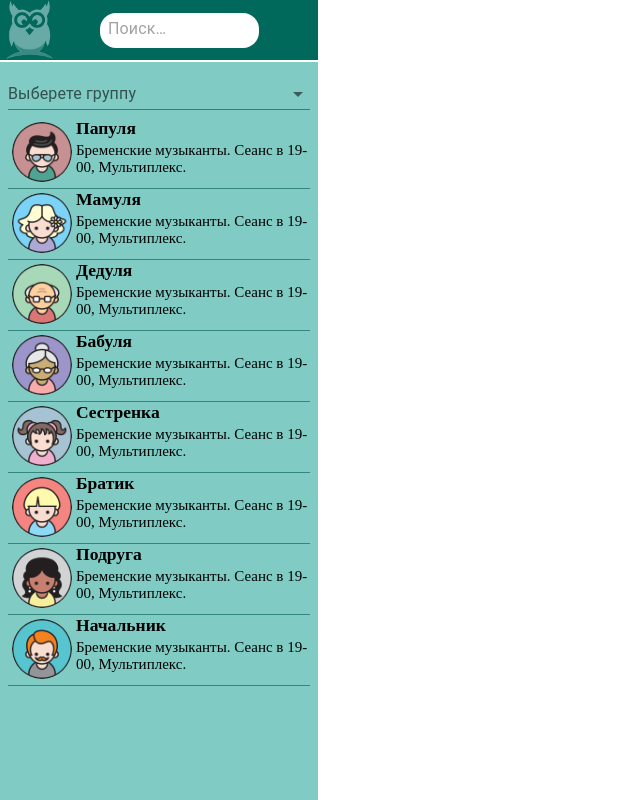
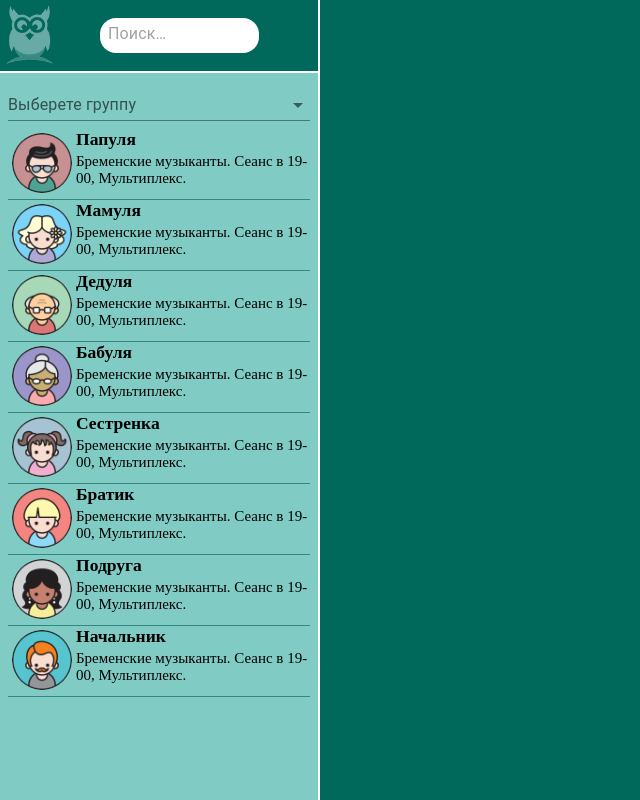
Before and after one commit to Svetlana-9/ulula, a React (Create React App) app in the folder ui/: page / in a window 1280 px wide. Shown: the whole page, without its empty margins (0-640 px from the left). Built offline with nearby package versions, Linux system fonts and the light colour scheme.

Commit message:
changed in ListWithDialogs(multifilter), added FullDialoge with DialogesHeader

```diff
--- a/ui/src/App.js
+++ b/ui/src/App.js
@@ -1,5 +1,8 @@
+import FullDialoge from "./FullDialoge/FullDialoge";
 import Navigation from "./Navigation/Navigation";
 import { ThemeProvider, createTheme } from "@mui/material/styles";
+import { Stack } from "@mui/material";
+import { useState } from "react";
 
 const theme = createTheme({
   palette: {
@@ -20,16 +23,25 @@ const theme = createTheme({
     },
   },
   typography: {
-    massege :{
-    fontFamily: 'Nunito Sans',
-    fontSize: 15,
-    }
-  }
+    massege: {
+      fontFamily: "Nunito Sans",
+      fontSize: 15,
+    },
+  },
 });
 function App() {
+  const [FullDialog, setFullDialoge] = useState([]);
+  function handleClick(contact) {
+    setFullDialoge(<FullDialoge contact={contact} />);
+  }
   return (
     <ThemeProvider theme={theme}>
-      <Navigation />
+      <Stack direction={"row"} sx={{
+        bgcolor: "primary.main"
+      }}>
+        <Navigation funcOnClick = {handleClick} />
+        {FullDialog}
+        </Stack>
     </ThemeProvider>
   );
 }
--- /dev/null
+++ b/ui/src/FullDialoge/DialogsHeader/DialogsHeader.jsx
@@ -0,0 +1,33 @@
+import { Box } from "@mui/material";
+import { Stack } from "@mui/material";
+import { Avatar } from "@mui/material";
+
+export default function DialogsHeader({contact}) {
+  return (
+    <Stack
+    alignItems={"center"}
+      direction={"row"}
+      spacing={2}
+      sx={{
+        typography: "massege",
+        borderBottom: "2px solid white",
+        height: 1 / 11,
+        boxSizing: "border-box",
+      }}
+    >
+      <Box sx={{
+        pl:3
+      }}>
+      <Avatar
+        sx={{
+          boxSizing: "border-box",
+          width: 60,
+          height: 60,
+        }}
+        src={contact.avatar}
+      />
+      </Box>
+      <h2>{contact.alias}</h2>
+    </Stack>
+  );
+}
--- /dev/null
+++ b/ui/src/FullDialoge/FullDialoge.jsx
@@ -0,0 +1,17 @@
+import { Box } from "@mui/material";
+// import emulator from "../emulator";
+import DialogsHeader from "./DialogsHeader/DialogsHeader";
+
+export default function FullDialoge({contact}) {
+  // const contacts = emulator.listContacts();
+  return (
+    <Box
+      sx={{
+        bgcolor: "primary.main",
+        width: 3 / 4,
+      }}
+    >
+      <DialogsHeader contact={contact} />
+    </Box>
+  );
+}
--- /dev/null
+++ b/ui/src/Navigation/DialogsWithFilter/DialogsWithFilter.jsx
@@ -0,0 +1,55 @@
+import * as React from "react";
+import Autocomplete from "@mui/material/Autocomplete";
+import TextField from "@mui/material/TextField";
+import emulator from "../../emulator";
+import { Box } from "@mui/material";
+import DialogInList from "./DialogInList";
+import { useState } from "react";
+import { Stack } from "@mui/material";
+
+export default function DialogsWithFilter({funcOnClick, options, label, contacts }) {
+  const [value, setValue] = useState([]);
+
+  const FilteredData = contacts.map((contact) => {
+    if (
+      value.filter((element) => contact.groups.includes(element)).length !==
+        0 ||
+      value.toString() === ""
+    ) {
+      return (
+        <Box onClick={() => funcOnClick(contact)}>
+          <DialogInList
+            dialoge={emulator.getDialogue(contact.id)}
+            key={contact.id}
+            contact={contact}
+          />
+        </Box>
+      );
+    }
+  });
+  return (
+    <Stack direction={"row"}>
+      <Box>
+        <Autocomplete
+          sx={{
+            backgroundColor: "none",
+            m: 1,
+            mt: 0,
+          }}
+          multiple
+          value={value}
+          onChange={(event, newValue) => {
+            setValue(newValue);
+          }}
+          id="tags-standard"
+          options={options}
+          getOptionLabel={(option) => option}
+          renderInput={(params) => (
+            <TextField {...params} variant="standard" label={label} />
+          )}
+        />
+        {FilteredData}
+      </Box>
+    </Stack>
+  );
+}
--- a/ui/src/Navigation/Header/Header.jsx
+++ b/ui/src/Navigation/Header/Header.jsx
@@ -8,6 +8,7 @@ export default function Header() {
         bgcolor: "primary.main",
         boxSizing:"border-box",
         borderBottom: "2px solid white",
+        height: 1/11
       }}
       direction="row"
       spacing={5}
--- a/ui/src/Navigation/ListWithDialogs/GroupsFilter/GroupsFilter.jsx
+++ /dev/null
@@ -1,27 +0,0 @@
-import * as React from "react";
-import Autocomplete from "@mui/material/Autocomplete";
-import TextField from "@mui/material/TextField";
-
-export default function GroupFilter({ list, label }) {
-  return (
-    <Autocomplete
-      sx={{
-        backgroundColor: "none",
-        m:1,
-        mt:0,
-      }}
-      multiple
-      id="tags-standard"
-      options={list}
-      getOptionLabel={(option) => option}
-      renderInput={(params) => (
-        <TextField
-          {...params}
-          variant="standard"
-          label={label}
-          placeholder={label}
-        />
-      )}
-    />
-  );
-}
--- a/ui/src/Navigation/ListWithDialogs/ListWithDialogs.jsx
+++ /dev/null
@@ -1,21 +0,0 @@
-import GroupsFilter from "./GroupsFilter/GroupsFilter";
-import DialogInList from "./DialogInList/DialogInList";
-import emulator from "../../emulator";
-import Box from "@mui/system/Box";
-
-export default function ListWithDialogs() {
-  const contacts = emulator.listContacts();
-  const groups = emulator.getGroups();
-  return (
-    <Box
-    sx={{
-      m:0,
-      p:0,
-    }}>
-      <GroupsFilter list = {groups} label = {"Выберете группу"}/>
-      {contacts.map((contact) => {
-       return <DialogInList dialoge = {emulator.getDialogue(contact.id)} key = {contact.id} contact={contact} />;
-      })}
-    </Box>
-  );
-}
--- a/ui/src/Navigation/Navigation.jsx
+++ b/ui/src/Navigation/Navigation.jsx
@@ -1,8 +1,11 @@
 import Header from "./Header/Header";
-import ListWithDialogs from "./ListWithDialogs/ListWithDialogs";
 import Box from "@mui/system/Box";
+import DialogsWithFilter from "./DialogsWithFilter/DialogsWithFilter"
+import emulator from "../emulator";
 
-export default function DialogsList() {
+export default function DialogsList( {funcOnClick}) {
+  const groups = emulator.getGroups();
+  const contacts = emulator.listContacts();
   return (
     <Box
       sx={{
@@ -14,7 +17,7 @@ export default function DialogsList() {
       }}
     >
       <Header />
-      <ListWithDialogs />
+      <DialogsWithFilter funcOnClick= {funcOnClick} options = {groups} label = {"Выберете группу"} contacts = {contacts} />
     </Box>
   );
 }
```
Also changed, not shown: ui/src/Navigation/DialogsWithFilter/DialogInList.jsx (renamed from ui/src/Navigation/ListWithDialogs/DialogInList/DialogInList.jsx, +8 -5 lines), ui/src/Navigation/ListWithDialogs/DialogInList/DialogInList.module.css (deleted, +0 -24 lines), ui/src/emulator.js.
